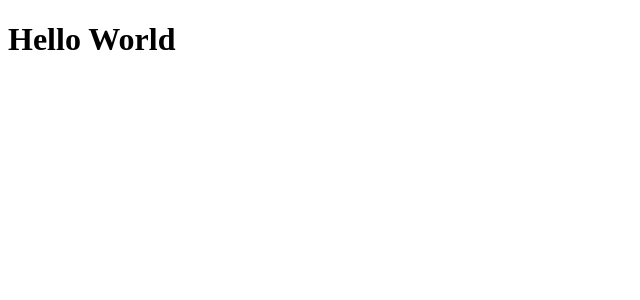
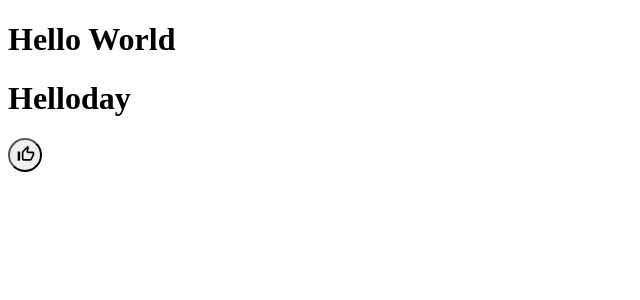
Before and after one commit to Semi-koron/korocupFrontend2024, a Next.js app: page / in a window 1280 px wide. Shown: the top 300 px of the page, without its empty margins (0-640 px from the left). Built offline with nearby package versions, Linux system fonts and the light colour scheme.

Commit message:
likebutton作りました

```diff
--- /dev/null
+++ b/src/app/components/like_button/page.module.css
@@ -0,0 +1,5 @@
+.like_button {
+  border-radius: 50%;
+  width: 34px;
+  height: 34px;
+}
--- /dev/null
+++ b/src/app/components/like_button/test.tsx
@@ -0,0 +1,16 @@
+import ThumbUpOffAltIcon from "@mui/icons-material/ThumbUpOffAlt";
+import Styles from "./page.module.css";
+export default function Likebutton() {
+  return (
+    <>
+      <h1>Helloday</h1>
+      <button className={Styles.like_button}>
+        <ThumbUpOffAltIcon
+          style={{
+            fontSize: 20,
+          }}
+        />
+      </button>
+    </>
+  );
+}
--- a/src/app/page.tsx
+++ b/src/app/page.tsx
@@ -1,7 +1,10 @@
+import Likebutton from "./components/like_button/test";
+
 export default function Home() {
   return (
     <>
       <h1>Hello World</h1>
+      <Likebutton />
     </>
   );
 }
```
Also changed, not shown: package.json (+8 -4 lines), 1 other file (tests, documents, lock files or other folders).
